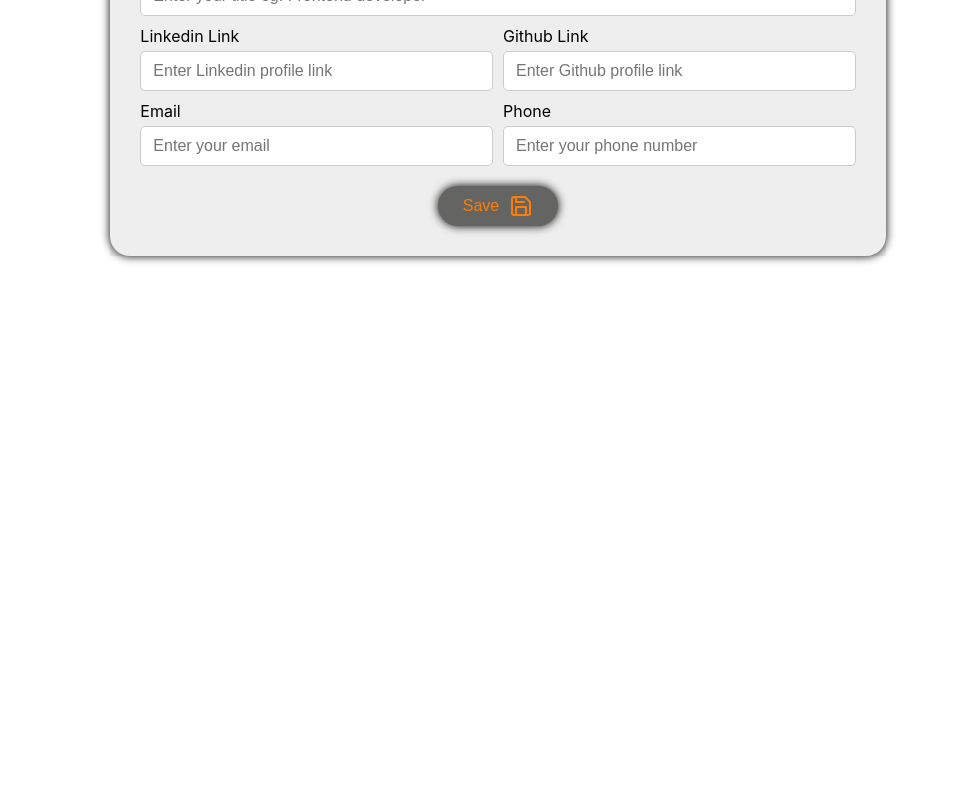
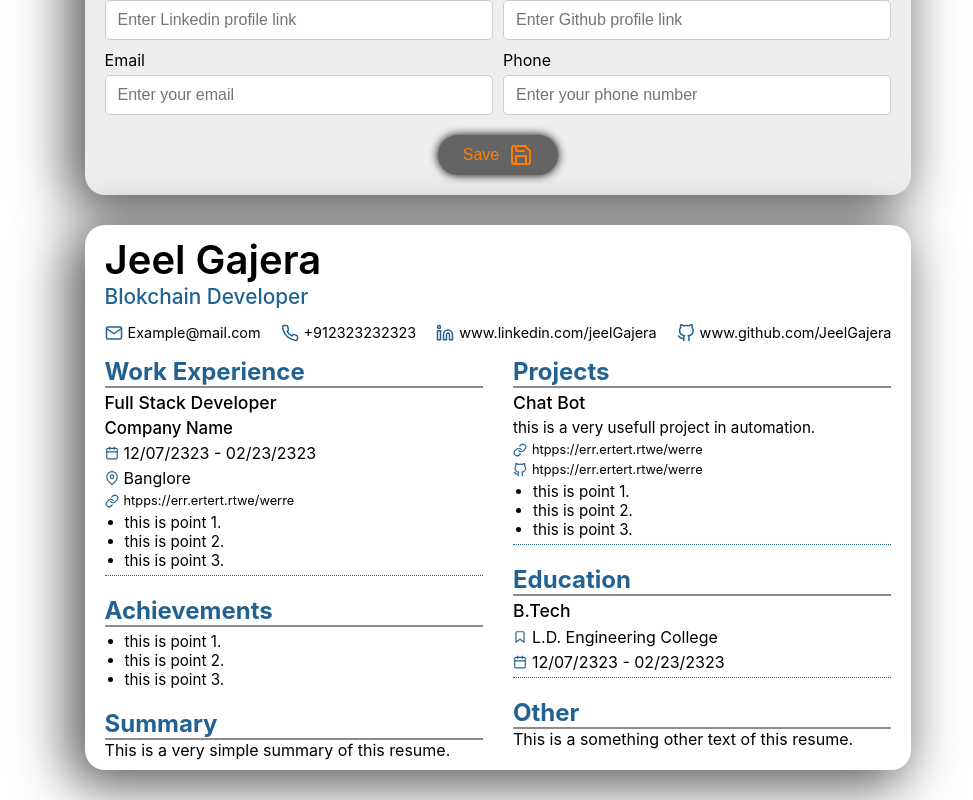
Before and after one commit to JeelGajera/resume-builder, a React (Create React App) app: page / in a window 1280 px wide. Shown: the part 826-1626 px from the top of the page, without its empty margins (142-1115 px from the left). Before the commit the page ends 1112 px from the top, so only its background shows below. Built offline with nearby package versions, Linux system fonts and the light colour scheme; a web font is replaced by a local one.

Commit message:
resume styling

```diff
--- a/src/App.css
+++ b/src/App.css
@@ -4,3 +4,7 @@ body {
   padding: 0;
   box-sizing: border-box;
 }
+
+p, ul, li {
+  margin: 0;
+}
--- a/src/App.js
+++ b/src/App.js
@@ -1,7 +1,7 @@
 import React from 'react';
 import './App.css';
-import Header from './Components/Header/Header.js';
-import Body from './Components/Body/Body.js';
+import Header from './Components/Header/Header';
+import Body from './Components/Body/Body';
 
 function App() {
   return (
--- a/src/Components/Body/Body.js
+++ b/src/Components/Body/Body.jsx
@@ -1,6 +1,7 @@
 import React, { useState, useEffect } from 'react';
 import { Download } from 'react-feather';
-import Editor from '../Editor/Editor.js';
+import Editor from '../Editor/Editor';
+import Resume from '../Resume/Resume';
 import style from "./Body.module.css";
 
 function Body() {
@@ -80,6 +81,7 @@ function Body() {
             </div>
             <div className={style.main}>
                 <Editor sections={sections}  information={resumeInfo} setInformation={setResumeInfo} />
+                <Resume />
             </div>
         </div>
     )
--- a/src/Components/Body/Body.module.css
+++ b/src/Components/Body/Body.module.css
@@ -5,6 +5,7 @@
     display: flex;
     flex-direction: column;
     align-items: center;
+    justify-content: center;
     gap: 30px;
 }
 
@@ -27,7 +28,9 @@
 }
 
 .main {
-  background-color: #eee;
+  display: flex;
+  flex-direction: column;
+  gap: 30px;
 }
 
 .colors {
--- a/src/Components/Editor/Editor.js
+++ b/src/Components/Editor/Editor.jsx
@@ -1,5 +1,5 @@
 import React, { useState, useEffect } from 'react';
-import InputControl from "../InputControl/InputControl.js";
+import InputControl from "../InputControl/InputControl";
 import { XCircle, Save, PlusCircle } from "react-feather";
 import style from "./Editor.module.css";
 
--- a/src/Components/Editor/Editor.module.css
+++ b/src/Components/Editor/Editor.module.css
@@ -1,10 +1,10 @@
 .container {
-    padding: 30px;
-    /* display: flex; */
+    background-color: #eee;
+    padding: 20px;
+    display: flex;
     flex-direction: column;
-    align-items: center;
     gap: 30px;
-    box-shadow: 0 0 10px #000;
+    box-shadow: -11px 10px 53px 5px rgba(0,0,0,0.66);
     border-radius: 20px;
 }
 
@@ -13,25 +13,33 @@
     justify-content: space-between;
     align-content: center;
     gap: 20px;
-    margin-bottom: 15px;
+    overflow-x: auto;
+    margin-bottom: 10px;
+    padding: 5px;
+}
+
+.header::-webkit-scrollbar {
+    height: 7px;
+}
+.header::-webkit-scrollbar-thumb {
+    border-radius: 20px;
+    background-color: #949494;
+}
+
+.header .active {
+    border-bottom: 3px solid #f8b34b;
 }
 
 .section {
+    display: flex;
     font-size: 1.2em;
     font-family: 'Josefin Sans', sans-serif;
     font-weight: 800;
-    text-shadow: 1px 3px 8px rgba(0,0,0,0.79);
     border-bottom: 2px solid transparent;
+    white-space: nowrap;
     cursor: pointer;
 }
 
-.header .active {
-    border-bottom: 2px solid #f8b34b;
-}
-
-.section:hover {
-    text-shadow: 0 0 10px #eee;
-}
 
 .body {
     display: flex;
@@ -48,6 +56,34 @@
 .detail .row {
     display: flex;
     gap: 10px;
+}
+
+@media only screen and (max-width: 786px) {
+    .container {
+        width: 600px;
+    }
+    .detail .row {
+        display: flex;
+        flex-direction: column;
+    }
+}
+@media only screen and (max-width: 425px) {
+    .container {
+        width: 380px;
+    }
+    .detail .row {
+        display: flex;
+        flex-direction: column;
+    }
+}
+@media only screen and (max-width: 375px) {
+    .container {
+        width: 300px;
+    }
+    .detail .row {
+        display: flex;
+        flex-direction: column;
+    }
 }
 
 .detail .column {
--- a/src/Components/Header/Header.module.css
+++ b/src/Components/Header/Header.module.css
@@ -1,7 +1,7 @@
 @import url('https://fonts.googleapis.com/css2?family=Hi+Melody&display=swap');
 
 .container {
-    padding: 30px;
+    padding: 10px;
     text-align: center;
     display: flex;
     justify-content: space-evenly;
@@ -32,5 +32,5 @@
 }
 
 .image img {
-    width: 450px;
+    width: 400px;
 }
--- a/src/Components/InputControl/InputControl.module.css
+++ b/src/Components/InputControl/InputControl.module.css
@@ -13,6 +13,7 @@ input {
     padding: 10px 12px;
     font-size: 1rem;
     border-radius: 5px;
+
 }
 input:hover {
     border: 1px solid #adadad;
--- /dev/null
+++ b/src/Components/Resume/Resume.jsx
@@ -0,0 +1,132 @@
+import React, { useState, useEffect } from 'react';
+import { Mail, Phone, Linkedin, GitHub, Calendar, MapPin, Link, Bookmark } from 'react-feather';
+import style from "./Resume.module.css"
+
+function Resume(props) {
+
+  const [column, setColumn] = useState([[], []]);
+
+  const workExpSec = (
+    <div key={"work"} className={`${style.workExp} ${style.section}`}>
+      <div className={style.secTitle}>Work Experience</div>
+      <div className={style.content}>
+        <div className={style.item}>
+          <p className={style.title}>Full Stack Developer</p>
+          <p className={style.subTitle}>Company Name</p>
+          <div className={style.date}>
+            <Calendar />12/07/2323 - 02/23/2323
+          </div>
+          <div className={style.location}>
+            <MapPin /> Banglore
+          </div>
+          <a className={style.link}>
+            <Link />htpps://err.ertert.rtwe/werre
+          </a>
+          <ul className={style.points}>
+            <li className={style.point}>this is point 1.</li>
+            <li className={style.point}>this is point 2.</li>
+            <li className={style.point}>this is point 3.</li>
+          </ul>
+        </div>
+      </div>
+    </div>
+  );
+  const projectSec = (
+    <div key={"project"} className={`${style.project} ${style.section}`}>
+      <div className={style.secTitle}>Projects</div>
+      <div className={style.content}>
+        <div className={style.item}>
+          <p className={style.title}>Chat Bot</p>
+          <p className={style.overview}>this is a very usefull project in automation.</p>
+          <a className={`${style.link} ${style.deployeLink}`}>
+            <Link />htpps://err.ertert.rtwe/werre
+          </a>
+          <a className={`${style.link} ${style.githubLink}`}>
+            <GitHub />htpps://err.ertert.rtwe/werre
+          </a>
+          <ul className={style.points}>
+            <li className={style.point}>this is point 1.</li>
+            <li className={style.point}>this is point 2.</li>
+            <li className={style.point}>this is point 3.</li>
+          </ul>
+        </div>
+      </div>
+    </div>
+  );
+  const educationSec = (
+    <div key={"education"} className={`${style.education} ${style.section}`}>
+      <div className={style.secTitle}>Education</div>
+      <div className={style.content}>
+        <div className={style.item}>
+          <p className={style.title}>B.Tech</p>
+          <a className={style.clgName}>
+            <Bookmark />L.D. Engineering College
+          </a>
+          <div className={style.date}>
+            <Calendar />12/07/2323 - 02/23/2323
+          </div>
+        </div>
+      </div>
+    </div>
+  );
+  const achievementSec = (
+    <div key={"achievement"} className={`${style.achievement} ${style.section}`}>
+      <div className={style.secTitle}>Achievements</div>
+      <div className={style.content}>
+        <ul className={style.points}>
+          <li className={style.point}>this is point 1.</li>
+          <li className={style.point}>this is point 2.</li>
+          <li className={style.point}>this is point 3.</li>
+        </ul>
+      </div>
+    </div>
+  );
+  const summarySec = (
+    <div key={"summary"} className={`${style.summary} ${style.section}`}>
+      <div className={style.secTitle}>Summary</div>
+      <p className={style.overview}>This is a very simple summary of this resume.</p>
+    </div>
+  );
+  const otherSec = (
+    <div key={"other"} className={`${style.other} ${style.section}`}>
+      <div className={style.secTitle}>Other</div>
+      <p className={style.overview}>This is a something other text of this resume.</p>
+    </div>
+  );
+
+  useEffect(() => {
+    setColumn([
+      [workExpSec, achievementSec, summarySec],
+      [projectSec, educationSec, otherSec],
+    ]);
+  }, [])
+
+  return (
+    <div className={style.container}>
+      <div className={style.header}>
+        <p className={style.heading}>jeel gajera</p>
+        <p className={style.subHeading}>Blokchain Developer</p>
+        <div className={style.links}>
+          <a className={style.link}>
+            <Mail /> Example@mail.com
+          </a>
+          <a className={style.link}>
+            <Phone /> +912323232323
+          </a>
+          <a className={style.link}>
+            <Linkedin /> www.linkedin.com/jeelGajera
+          </a>
+          <a className={style.link}>
+            <GitHub />www.github.com/JeelGajera
+          </a>
+        </div>
+      </div>
+      <div className={style.main}>
+        <div className={style.col1}>{column[0]}</div>
+        <div className={style.col2}>{column[1]}</div>
+      </div>
+    </div>
+  )
+}
+
+export default Resume;
--- /dev/null
+++ b/src/Components/Resume/Resume.module.css
@@ -0,0 +1,135 @@
+.container {
+    height: fit-content;
+    background-color: #fff;
+    min-height: 450px;
+    padding: 10px 20px;
+    flex: 1;
+    box-shadow: -11px 10px 53px 5px rgba(0,0,0,0.66);
+    border-radius: 20px;
+    --color: #226291;
+}
+
+.header {
+    display: flex;
+    flex-direction: column;
+}
+
+.heading {
+    font-size: 2.5rem;
+    font-weight: 600;
+    text-transform: capitalize;
+    margin: 0;
+}
+
+.subHeading {
+    color: var(--color);
+    font-weight: 500;
+    font-size: 1.3rem;
+}
+
+.links {
+    margin-top: 15px;
+    display: flex;
+    gap: 20px;
+    flex-wrap: wrap;
+    row-gap: 10px;
+}
+
+.link {
+    font-size: 0.9rem;
+    display: flex;
+    align-items: center;
+    gap: 5px;
+    cursor: pointer;
+}
+
+.link svg {
+    color: var(--color);
+    height: 18px;
+    width: 18px;
+}
+
+.main {
+    margin-top: 15px;
+    display: flex;
+    gap: 30px;
+}
+
+.col1, .col2{
+    flex: 1;
+    display: flex;
+    flex-direction: column;
+    gap: 15px;
+}
+.col2 {
+    flex: 1;
+}
+
+.section .secTitle {
+    font-size: 1.5rem;
+    font-weight: bold;
+    width: 100%;
+    border-bottom: 2px solid #3332328f;
+    color: var(--color)
+}
+
+.section .content {
+    display: flex;
+    flex-direction: column;
+    gap: 10px;
+    padding: 5px 0;
+    font-size: 1rem;
+}
+
+.section .content .item {
+    border-bottom: 1px dotted var(--color);
+    display: flex;
+    flex-direction: column;
+    gap: 5px;
+    padding-bottom: 5px;
+}
+
+.content .title {
+    font-weight: 500;
+    font-size: 1.1rem;
+    line-height: 1.3rem;
+}
+
+.content .subTitle {
+    font-weight: 500;
+    font-size: 1.05rem;
+}
+
+.content .overview {
+    font-size: 0.95rem;
+}
+
+.content .link {
+    display: flex;
+    gap: 5px;
+    font-size: 0.8rem;
+    cursor: pointer;
+}
+
+.content .link svg {
+    height: 14px;
+    width: 14px;
+    color: var(--color);
+}
+
+.content .date, .content .location, .content .clgName {
+    display: flex;
+    gap: 5px;
+    align-items: center;
+}
+
+.content .date svg, .content .location svg, .content .clgName svg{
+    color: var(--color);
+    height: 14px;
+    width: 14px;
+}
+
+.content .points {
+    padding-left: 20px;
+    font-size: 0.95rem;
+}
```
Also changed, not shown: src/Components/Header/Header.jsx (renamed from src/Components/Header/Header.js), src/Components/InputControl/InputControl.jsx (renamed from src/Components/InputControl/InputControl.js).
